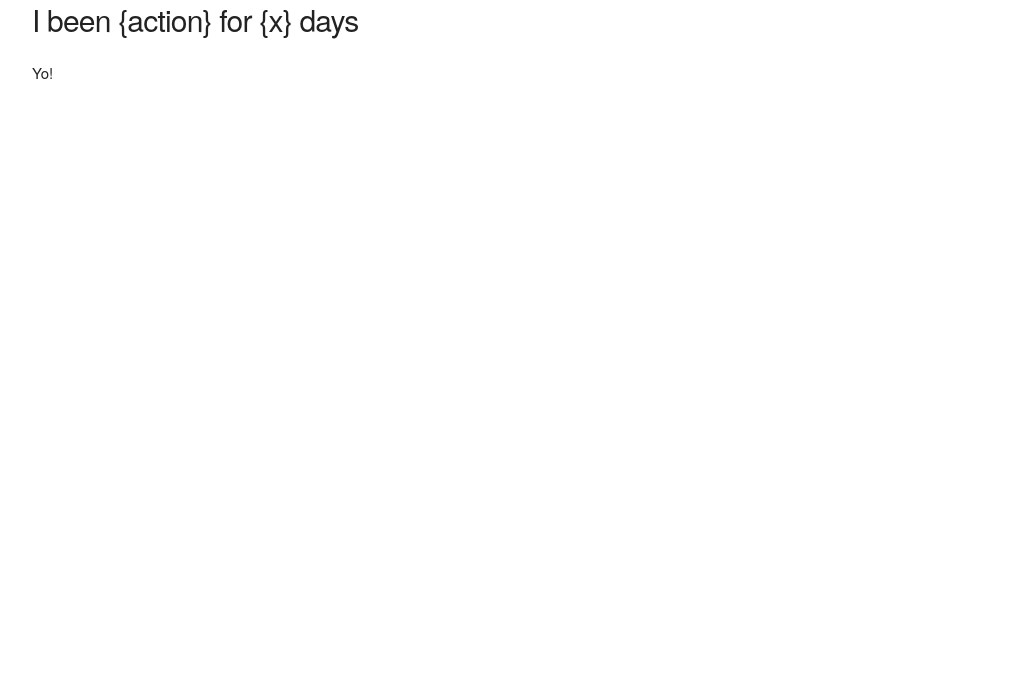
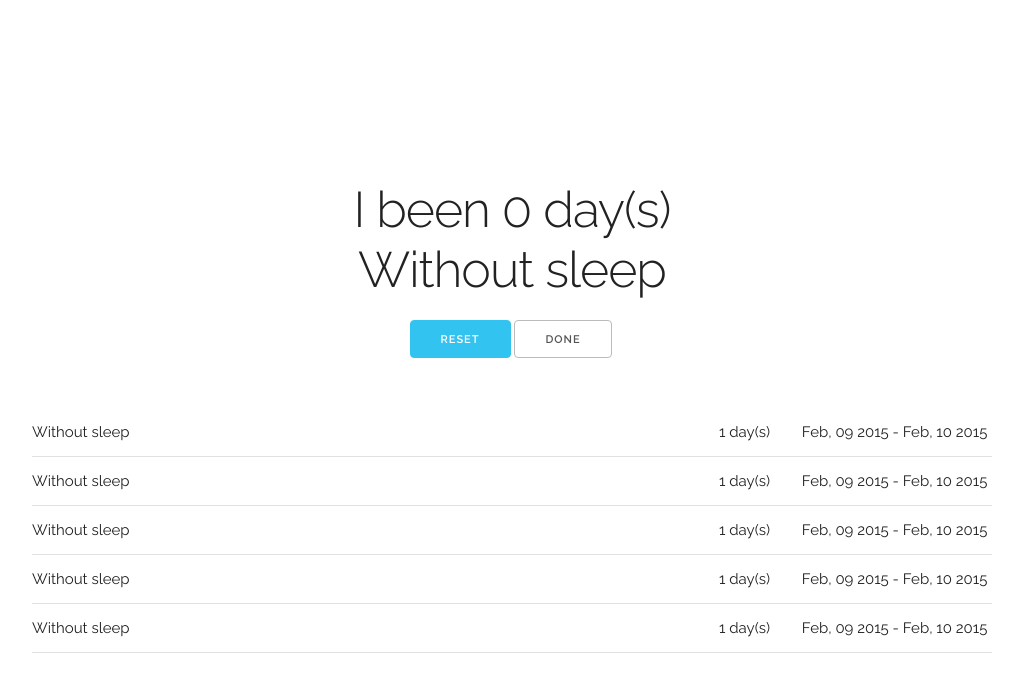
Before and after one commit to DRistau/ihavebeendays, a Django app: template ibeendays/templates/home.html in a window 1280 px wide. Shown: the top 692 px of the page, without its empty margins (128-1151 px from the left). Run offline with Django 3.2, Linux system fonts and the light colour scheme; the template is opened without the code that fills it, so the values that code supplies are empty.

Commit message:
Creating a basic interface

```diff
--- /dev/null
+++ b/ibeendays/sass/partials/_cover.scss
@@ -0,0 +1,16 @@
+.cover {
+  margin: 180px 0 40px 0;
+}
+
+.cover-title {
+  text-align: center;
+}
+
+.cover-title-action {
+  display: block;
+}
+
+.cover-buttons {
+  margin: 0 auto;
+  max-width: 205px;
+}
--- /dev/null
+++ b/ibeendays/sass/partials/_tasks-done.scss
@@ -0,0 +1,3 @@
+.tasks-done-label {
+  width: 70%;
+}
--- /dev/null
+++ b/ibeendays/sass/styles.scss
@@ -0,0 +1,2 @@
+@import "partials/cover";
+@import "partials/tasks-done";
--- /dev/null
+++ b/ibeendays/static/css/styles.css
@@ -0,0 +1,15 @@
+.cover {
+  margin: 180px 0 40px 0; }
+
+.cover-title {
+  text-align: center; }
+
+.cover-title-action {
+  display: block; }
+
+.cover-buttons {
+  margin: 0 auto;
+  max-width: 205px; }
+
+.tasks-done-label {
+  width: 70%; }
--- a/ibeendays/templates/home.html
+++ b/ibeendays/templates/home.html
@@ -9,20 +9,57 @@
     <meta name="author" content="">
 
     <meta name="viewport" content="width=device-width, initial-scale=1">
+    <link href="//fonts.googleapis.com/css?family=Raleway:400,300,600" rel="stylesheet" type="text/css">
 
     <link rel="stylesheet" href="{% static "css/normalize.css" %}">
     <link rel="stylesheet" href="{% static "css/skeleton.css" %}">
+    <link rel="stylesheet" href="{% static "css/styles.css" %}">
 
     <link rel="icon" type="image/png" href="{% static "images/favicon.png" %}">
 </head>
 <body>
     <div class="container">
-        <div class="row">
-            <div class="one-half column">
-                <h4>I been {action} for {x} days</h4>
+        <div class="cover">
+            <h1 class="cover-title">I been
+                <span class="cover-title-days">0 day(s)</span>
+                <span class="cover-title-action">Without sleep</span></h1>
 
-                <p>Yo!</p>
+            <div class="cover-buttons">
+                <a href="#" class="button button-primary">Reset</a>
+                <a href="#" class="button">Done</a>
             </div>
+        </div>
+
+        <div class="tasks-done">
+            <table class="u-full-width">
+                <tbody>
+                    <tr>
+                        <td class="tasks-done-label">Without sleep</td>
+                        <td>1 day(s)</td>
+                        <td>Feb, 09 2015 - Feb, 10 2015</td>
+                    </tr>
+                    <tr>
+                        <td class="tasks-done-label">Without sleep</td>
+                        <td>1 day(s)</td>
+                        <td>Feb, 09 2015 - Feb, 10 2015</td>
+                    </tr>
+                    <tr>
+                        <td class="tasks-done-label">Without sleep</td>
+                        <td>1 day(s)</td>
+                        <td>Feb, 09 2015 - Feb, 10 2015</td>
+                    </tr>
+                    <tr>
+                        <td class="tasks-done-label">Without sleep</td>
+                        <td>1 day(s)</td>
+                        <td>Feb, 09 2015 - Feb, 10 2015</td>
+                    </tr>
+                    <tr>
+                        <td class="tasks-done-label">Without sleep</td>
+                        <td>1 day(s)</td>
+                        <td>Feb, 09 2015 - Feb, 10 2015</td>
+                    </tr>
+                </tbody>
+            </table>
         </div>
     </div>
 </body>
```
Also changed, not shown: 1 other file.
